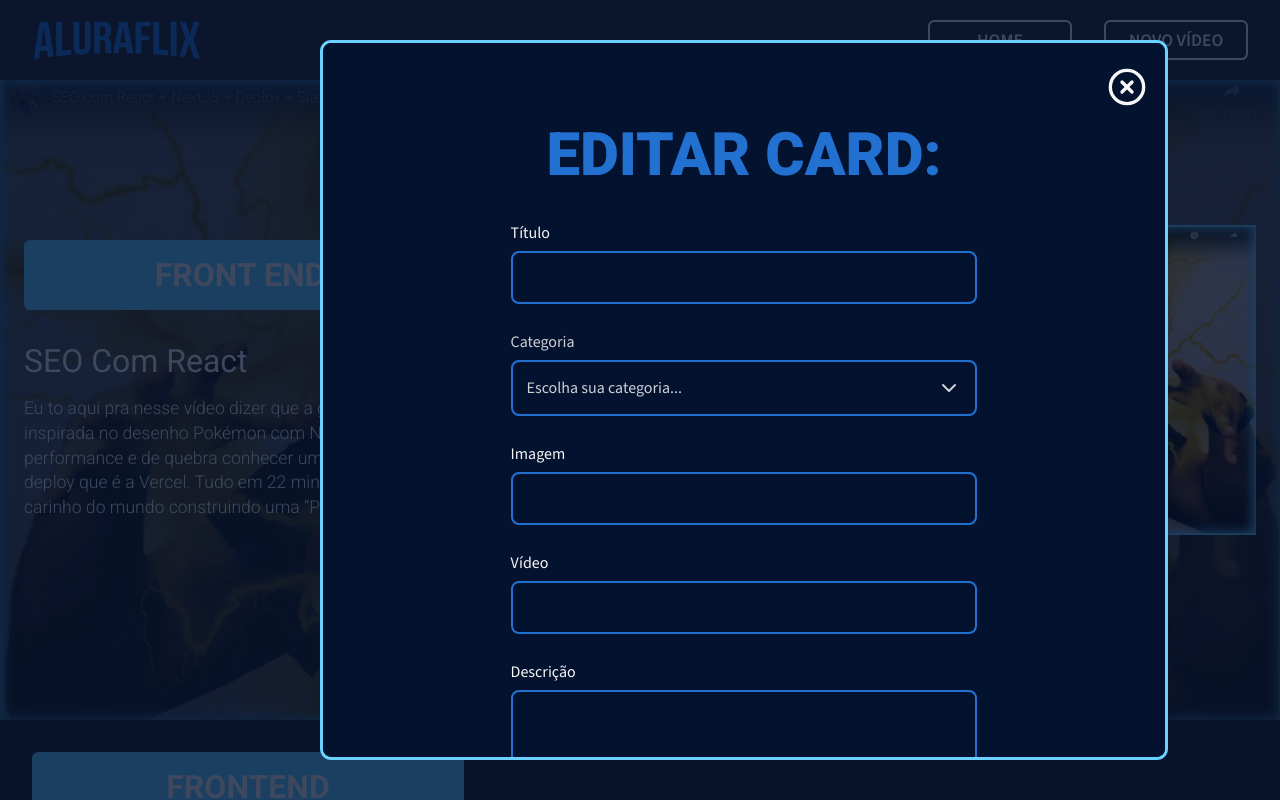
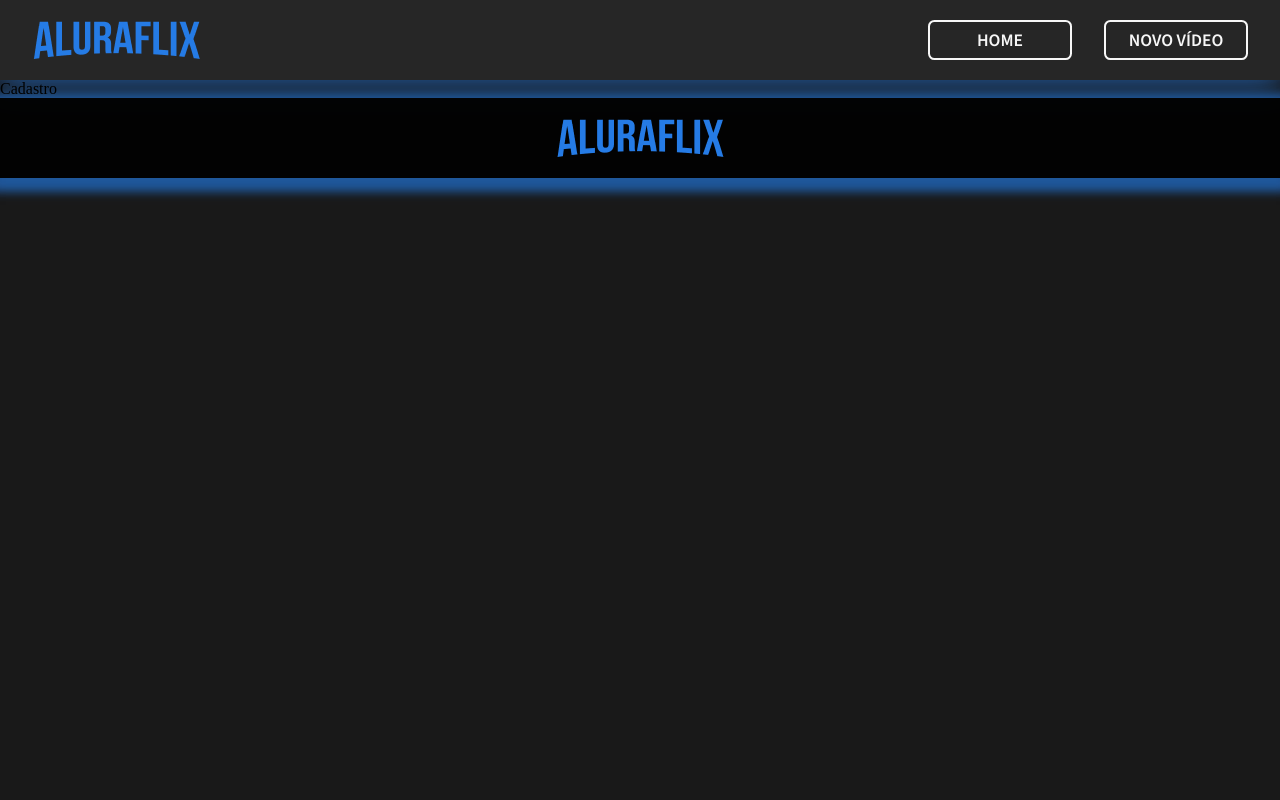
Before and after one commit to Fertilesoil/one-alura-flix, a React (Vite) app: page /cadastro in a window 1280 px wide. Shown: the top 800 px of the page. Built offline with nearby package versions, Linux system fonts and the light colour scheme.

Commit message:
Adição das rotas na aplicação

```diff
--- a/package.json
+++ b/package.json
@@ -13,6 +13,7 @@
     "lucide-react": "^0.395.0",
     "react": "^18.2.0",
     "react-dom": "^18.2.0",
+    "react-router-dom": "^6.23.1",
     "styled-components": "^6.1.11"
   },
   "devDependencies": {
--- a/src/App.jsx
+++ /dev/null
@@ -1,32 +0,0 @@
-import Banner from "./Componentes/Banner"
-import ConteudoPrincipal from "./Componentes/ConteudoPrincipal"
-import Footer from "./Componentes/Footer"
-import NavBar from "./Componentes/NavBar"
-import Secao from "./Componentes/Secao"
-import Card from "./Componentes/Card"
-import { gruposDeCards } from "./Utils/Utilidades"
-import Modal, { OverLay } from "./Componentes/Card/Modal"
-
-function App() {
-
-  return (
-    <>
-      <OverLay />
-      <NavBar />
-      <Banner />
-      <ConteudoPrincipal>
-        {Object.keys(gruposDeCards).map(secao => {
-          return <Secao key={secao} secao={secao}>
-            {gruposDeCards[secao].map((secao) => {
-              return <Card key={secao.id} imagem={secao.imagem} titulo={secao.tema} />
-            })}
-          </Secao>
-        })}
-      </ConteudoPrincipal>
-      <Footer />
-      <Modal />
-    </>
-  )
-}
-
-export default App
--- a/src/Componentes/Card/Modal/Dropdown.jsx
+++ b/src/Componentes/Card/Modal/Dropdown.jsx
@@ -1,6 +1,7 @@
 import React from "react"
 import styled from "styled-components"
 import { ChevronDown, ChevronUp } from "lucide-react"
+import { gruposDeCards } from "../../../Utils/Utilidades"
 
 const WrapperDropDown = styled.div`
   position: relative;
@@ -103,11 +104,12 @@ const OptionDrop = styled.button`
 
 export const CampoCategoria = ({ campo }) => {
 
+  const temas = Object.keys(gruposDeCards);
   const [drop, setDrop] = React.useState(false);
   const [existe, setExiste] = React.useState(false);
   const [categoria, setCategoria] = React.useState("Escolha sua categoria...");
 
-  const temas = ["Empresa", "Troca", "Mouse"];
+  // const temas = ["Empresa", "Troca", "Mouse"];
 
   const toggleDropdown = () => {
     if (drop) {
--- a/src/Componentes/Card/index.jsx
+++ b/src/Componentes/Card/index.jsx
@@ -1,6 +1,6 @@
-import { PencilLine, Trash } from "lucide-react"
 import styled from "styled-components"
 import { contextoAlura } from "../../Context/UseContextHook";
+import { PencilLine, Trash } from "lucide-react"
 
 const Footer = styled.footer`
   display: flex;
--- a/src/Context/index.jsx
+++ b/src/Context/index.jsx
@@ -1,10 +1,10 @@
-import React, { createContext } from "react";
+import React from "react";
 
-export const AluraContext = createContext();
+export const AluraContext = React.createContext();
 
 const ContextProvider = ({ children }) => {
-
-  const [openModal, setOpenModal] = React.useState(true);
+  AluraContext.displayName = "Alura Flix Context";
+  const [openModal, setOpenModal] = React.useState(false);
 
   const shared = {
     openModal,
--- /dev/null
+++ b/src/Paginas/Cadastro.jsx
@@ -0,0 +1,9 @@
+import React from 'react'
+
+const Cadastro = () => {
+  return (
+    <div>Cadastro</div>
+  )
+}
+
+export default Cadastro
--- /dev/null
+++ b/src/Paginas/Home.jsx
@@ -0,0 +1,24 @@
+import Banner from "../Componentes/Banner"
+import Card from "../Componentes/Card"
+import ConteudoPrincipal from "../Componentes/ConteudoPrincipal"
+import Secao from "../Componentes/Secao"
+import { gruposDeCards } from "../Utils/Utilidades"
+
+const Home = () => {
+  return (
+    <>
+      <Banner />
+      <ConteudoPrincipal>
+        {Object.keys(gruposDeCards).map(secao => {
+          return <Secao key={secao} secao={secao}>
+            {gruposDeCards[secao].map((secao) => {
+              return <Card key={secao.id} imagem={secao.imagem} titulo={secao.tema} />
+            })}
+          </Secao>
+        })}
+      </ConteudoPrincipal>
+    </>
+  )
+}
+
+export default Home
--- /dev/null
+++ b/src/Paginas/PaginaPadrao.jsx
@@ -0,0 +1,18 @@
+import { Outlet } from 'react-router-dom'
+import NavBar from '../Componentes/NavBar'
+import Footer from '../Componentes/Footer'
+import Modal, { OverLay } from '../Componentes/Card/Modal'
+
+const PaginaPadrao = () => {
+  return (
+    <>
+      <OverLay />
+      <NavBar />
+      <Outlet />
+      <Footer />
+      <Modal />
+    </>
+  )
+}
+
+export default PaginaPadrao
--- /dev/null
+++ b/src/Rotas.jsx
@@ -0,0 +1,23 @@
+import { BrowserRouter, Routes ,Route } from 'react-router-dom'
+import Home from './Paginas/Home'
+import Cadastro from './Paginas/Cadastro'
+import PaginaPadrao from './Paginas/PaginaPadrao'
+
+const Rotas = () => {
+
+  return (
+    <BrowserRouter>
+
+      <Routes>
+        <Route path='/' element={<PaginaPadrao />}>
+          <Route index element={<Home />} />
+          <Route path='cadastro' element={<Cadastro />} />
+        </Route>
+
+      </Routes>
+
+    </BrowserRouter>
+  )
+}
+
+export default Rotas
--- a/src/main.jsx
+++ b/src/main.jsx
@@ -1,13 +1,13 @@
 import React from 'react'
 import ReactDOM from 'react-dom/client'
-import App from './App.jsx'
 import ContextProvider from './Context/index.jsx'
 import './index.css'
+import Rotas from './Rotas.jsx'
 
 ReactDOM.createRoot(document.getElementById('root')).render(
   <React.StrictMode>
     <ContextProvider>
-      <App />
+      <Rotas />
     </ContextProvider>
   </React.StrictMode>
 )
```
Also changed, not shown: 1 other file (tests, documents, lock files or other folders).
